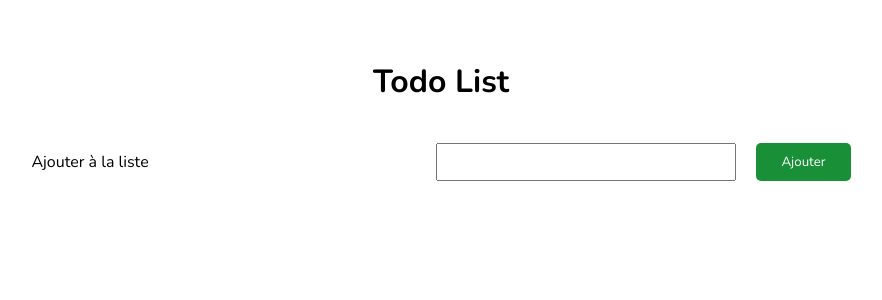
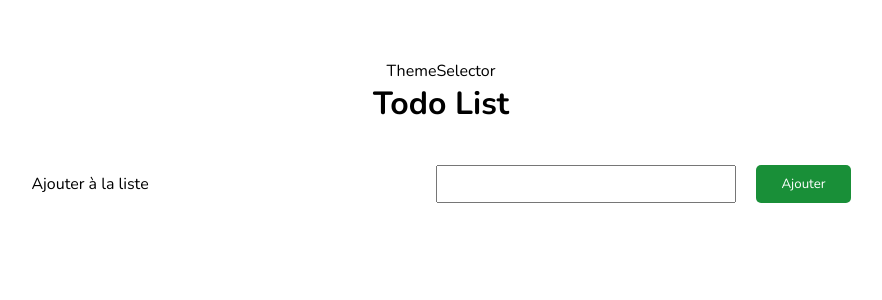
Before and after one commit to krauzeure/todo-next, a Next.js app: page / in a window 1280 px wide. Shown: the top 300 px of the page, without its empty margins (199-1081 px from the left). Built offline with nearby package versions, Linux system fonts and the light colour scheme.

Commit message:
Integrating empty themeselector component

```diff
--- /dev/null
+++ b/components/ThemeSelector/ThemeSelector.tsx
@@ -0,0 +1,7 @@
+import React from 'react'
+
+export default function ThemeSelector() {
+  return (
+    <section>ThemeSelector</section>
+  )
+}
--- a/pages/index.tsx
+++ b/pages/index.tsx
@@ -4,6 +4,7 @@ import { Nunito } from '@next/font/google';
 
 import List from '../components/List/List';
 import AddItem from '@/components/AddItem/AddItem';
+import ThemeSelector from '@/components/ThemeSelector/ThemeSelector';
 
 const nunito = Nunito({ subsets: ['latin'] });
 
@@ -18,6 +19,7 @@ export default function Home() {
       </Head>
 
       <main className={`${styles.main} ${nunito.className}`}>
+        <ThemeSelector />
         <h1>Todo List</h1>
         <AddItem />
         <List />
```
Also changed, not shown: components/ThemeSelector/ThemeSelector.module.css (added).
